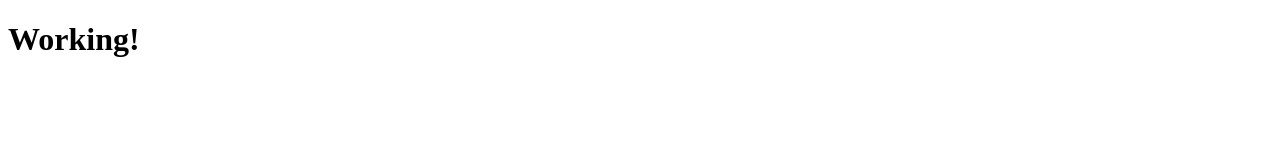
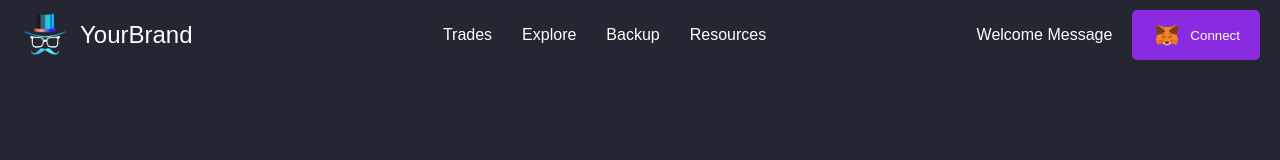
Before and after one commit to S-Hinkle/MVP, a website: page public/index.html in a window 1280 px wide. Drawn offline with Linux system fonts and the light colour scheme.

Commit message:
Navbar created

```diff
--- a/package.json
+++ b/package.json
@@ -14,6 +14,7 @@
   "dependencies": {
     "dotenv": "^16.3.1",
     "express": "^4.18.2",
+    "moralis": "^2.23.2",
     "nodemon": "^3.0.1",
     "pg": "^8.11.3"
   }
--- a/public/index.html
+++ b/public/index.html
@@ -7,8 +7,25 @@
     <title>Document</title>
 </head>
 <body>
-    <h1>Working!</h1>
-
+    <div class="navbar">
+        <div class="navbar-logo">
+          <img src="../assets/logo.png" alt="Logo">
+          <span>YourBrand</span>
+        </div>
+        <ul class="navbar-links">
+          <li><a href="#">Trades</a></li>
+          <li><a href="#">Explore</a></li>
+          <li><a href="#">Backup</a></li>
+          <li><a href="#">Resources</a></li>
+        </ul>
+        <div class="navbar-action">
+          <span class="welcome">Welcome Message</span>
+          <button class="button">
+            <img src="../assets/SVG_MetaMask_Icon_Color.png.svg" alt="MetaMask Logo">
+            Connect
+        </button>
+        </div>
+    </div>
     <script src="main.js"></script>
 </body>
 </html>
--- a/public/main.css
+++ b/public/main.css
@@ -0,0 +1,113 @@
+body, html {
+    margin: 0;
+    padding: 0;
+    font-family: Arial, sans-serif;
+    background-color: #242631;
+}
+
+
+
+
+.navbar {
+    display: flex;
+    justify-content: space-between;
+    align-items: center;
+    background-color: #242631;
+    padding: 10px 20px;
+}
+
+.navbar-logo {
+    display: flex;
+    align-items: center;
+}
+
+.navbar-logo img {
+    width: 50px;
+    height: auto;
+}
+
+.navbar-logo span {
+    font-size: 1.5em;
+    color: #ffffff;
+    margin-left: 10px;
+}
+
+
+
+
+.navbar-links {
+    display: flex;
+    list-style: none;
+}
+
+.navbar-links li {
+    padding: 0 15px;
+}
+
+.navbar-links a {
+    text-decoration: none;
+    color: #ffffff;
+    font-size: 1em;
+    position: relative;
+    transition: all 0.3s ease;
+}
+
+.navbar-links a:hover,
+.navbar-links a:focus {
+    color: #8071dd;
+    transform: translateY(-3px);
+}
+
+.navbar-links a::after {
+    content: '';
+    display: block;
+    width: 0;
+    height: 2px;
+    background: #8071dd;
+    transition: width 0.3s;
+    position: absolute;
+    bottom: -5px;
+    left: 0;
+}
+
+.navbar-links a:hover::after,
+.navbar-links a:focus::after {
+    width: 100%;
+}
+
+
+
+
+.navbar-action {
+    display: flex;
+    align-items: center;
+}
+
+.welcome {
+    color: #ffffff;
+    margin-right: 20px;
+}
+
+.button:active {
+    transform: translateY(2px);
+    background-color: #6f5bb6;
+  }
+
+.button {
+    border: 2px solid transparent;
+    padding: 10px 20px;
+    background-color: #8a2be2;
+    color: #ffffff;
+    border: none;
+    border-radius: 5px;
+    cursor: pointer;
+    display: flex;
+    align-items: center;
+    justify-content: center;
+    gap: 8px;
+}
+
+.button img {
+    width: 30px;
+    height: 30px;
+}
```
Also changed, not shown: assets/SVG_MetaMask_Icon_Color.png.svg (added), assets/logo.png (added), 1 other file.
